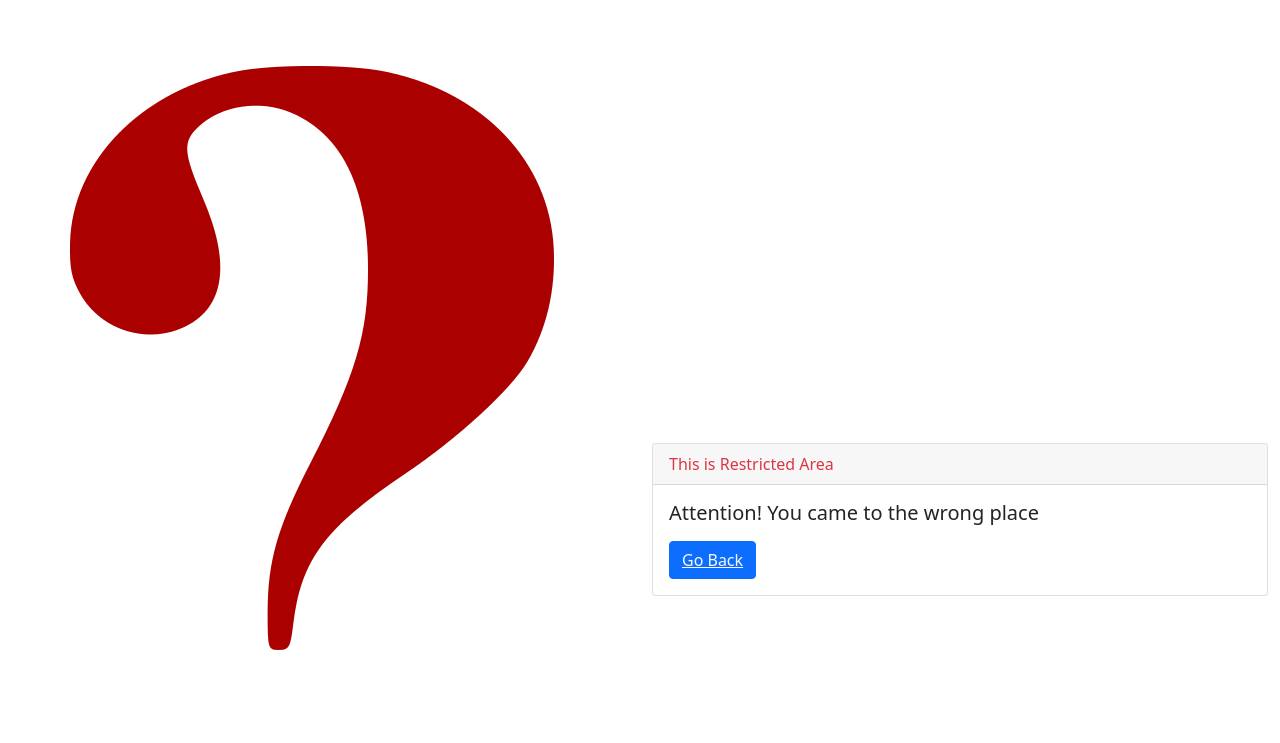
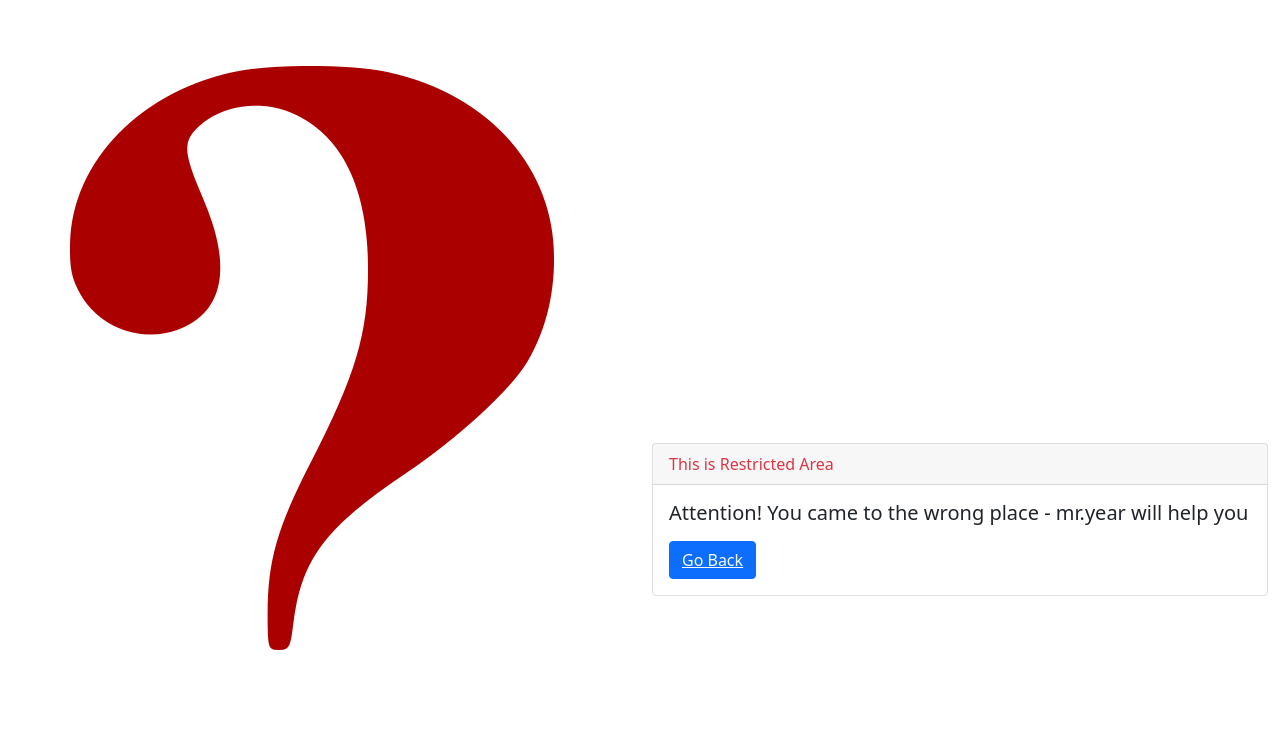
Before and after one commit to DulsaraNethmin/helsinki, a React (Create React App) app: page /restricted in a window 1280 px wide. Shown: the top 743 px of the page. Built offline with nearby package versions, Linux system fonts and the light colour scheme.

Commit message:
revisted

```diff
--- a/src/components/CodeTwo.js
+++ b/src/components/CodeTwo.js
@@ -13,10 +13,10 @@ function CodeTwo(){
                     <div class="col">
                         <div class="card">
                             <div class="card-header text-danger">
-                            You're wasting your time!
+                            Hey Kid, You're wasting your time!
                             </div>
                             <div class="card-body">
-                            <h5 class="card-title">Count everything to survive</h5>
+                            <h5 class="card-title">Counting is the only way to survive</h5>
                             <p class="card-text"></p>
                             <a href="#" class="btn btn-primary"><Link to='/' className='text-light'>Go Back</Link></a>
                             </div>
--- a/src/components/Restricted.js
+++ b/src/components/Restricted.js
@@ -17,7 +17,7 @@ function Restricted(){
                             This is Restricted Area
                             </div>
                             <div class="card-body">
-                            <h5 class="card-title">Attention! You came to the wrong place</h5>
+                            <h5 class="card-title">Attention! You came to the wrong place - mr.year will help you </h5>
                             <p class="card-text"></p>
                             <a href="#" class="btn btn-primary"><Link to='/' className='text-light'>Go Back</Link></a>
                             </div>
@@ -29,7 +29,7 @@ function Restricted(){
             <img src={helsinki_mibile} class="card-img-top" alt="..."/>
             < div className="card-body">
             <h5 className="card-title">This is Restricted Area</h5>
-            <p className="card-text">Finish the task and take your screen shot !</p>
+            <p className="card-text">Attention! You came to the wrong place - mr.year will help you </p>
             <a href="#" className="btn btn-primary"><Link to='/' className='text-light'>Go Back</Link></a>
             </div>
             </div>
```
